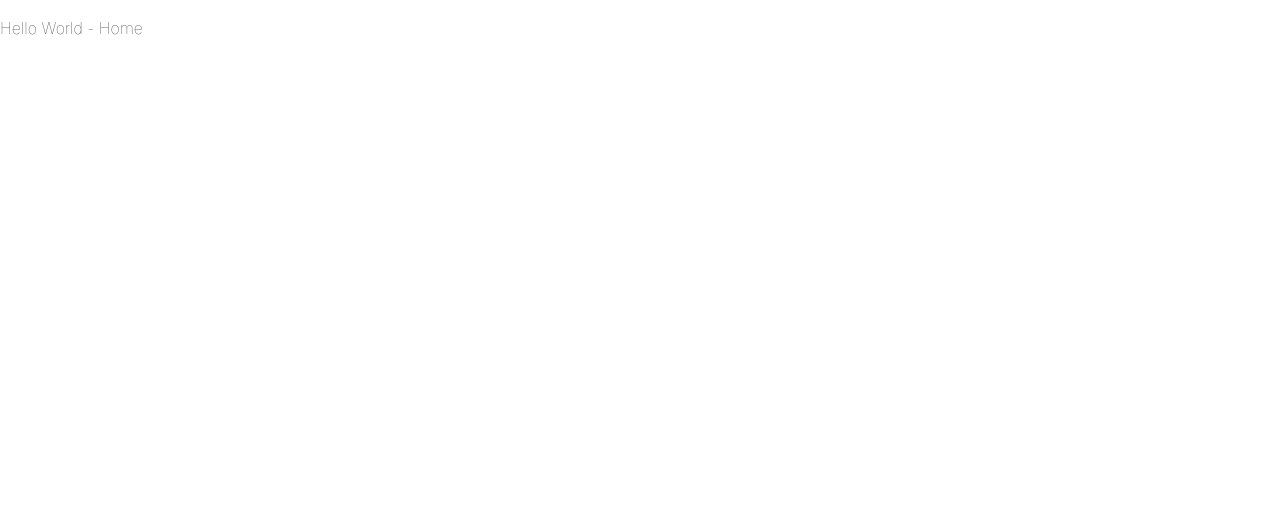
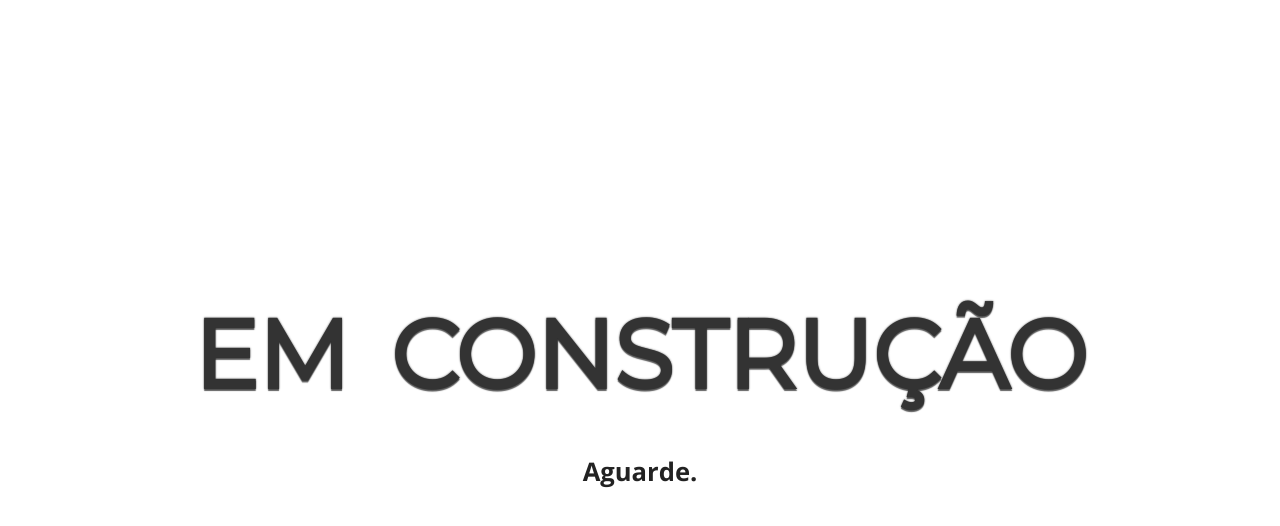
Before and after one commit to PauloEwerson/Portfolio, a React (Create React App) app: page / in a window 1280 px wide. Shown: the top 526 px of the page. Built offline with nearby package versions, Linux system fonts and the light colour scheme.

Commit message:
feat: Página em construção - Coming Soon

```diff
--- a/src/App.js
+++ b/src/App.js
@@ -7,14 +7,14 @@ import {
   Navigate
 } from "react-router-dom";
 
-import Home from './pages/Home';
+import ComingSoon from './pages/ComingSoon';
 
 function App() {
   return (
     <Router>
       <div className="App">
         <Routes>
-          <Route path="/" element={<Home />} />
+          <Route path="/" element={<ComingSoon />} />
           <Route path="*" element={<Navigate to="/"/>} />
         </Routes>
       </div>
--- /dev/null
+++ b/src/pages/ComingSoon/index.js
@@ -0,0 +1,18 @@
+import React from "react";
+import styles from './styles.module.css';
+
+function ComingSoon() {
+  return (
+    <div className={ styles.container }>
+      <div className={ styles.wrapper }>
+        <div className={ styles.content }>
+          <div lassName={ styles.item }>
+            <h1>EM CONSTRUÇÃO</h1>
+            <p>Aguarde.</p>
+          </div>
+        </div>
+      </div>
+    </div>
+  );
+}
+export default ComingSoon;
--- /dev/null
+++ b/src/pages/ComingSoon/styles.module.css
@@ -0,0 +1,69 @@
+@import url(https://fonts.googleapis.com/css?family=Montserrat);
+@import url(https://fonts.googleapis.com/css?family=Open+Sans:400,700);
+
+h1 {
+  margin: 0;
+  font-family: 'Montserrat', sans-serif;
+  font-size: 4em;
+  color: #333;
+  -webkit-text-shadow: 0 2px 1px rgba(0, 0, 0, 0.6), 0 0 2px rgba(0, 0, 0, 0.7);
+  -moz-text-shadow: 0 2px 1px rgba(0, 0, 0, 0.6), 0 0 2px rgba(0, 0, 0, 0.7);
+  text-shadow: 0 2px 1px rgba(0, 0, 0, 0.6), 0 0 2px rgba(0, 0, 0, 0.7);
+  word-spacing: 16px;
+}
+
+p {
+  font-family: 'Open Sans', sans-serif;
+  font-size: 1.4em;
+  font-weight: bold;
+  color: #222;
+  text-shadow: 0 0 40px #FFFFFF, 0 0 30px #FFFFFF, 0 0 20px #FFFFFF;
+}
+
+.container {
+  text-align: center;
+  position: absolute;
+  top: 0;
+  bottom: 0;
+  width: 100%;
+  background: url('');
+  background-size: cover;
+}
+
+.wrapper {
+  width: 100%;
+  min-height: 100%;
+  height: auto;
+  display: table;
+}
+
+.content {
+  display: table-cell;
+  vertical-align: middle;
+}
+
+.item {
+  width: auto;
+  height: auto;
+  margin: 0 auto;
+  text-align: center;
+  padding: 8px;
+}
+
+@media only screen and (min-width: 800px) {
+  h1 {
+    font-size: 6em;
+  }
+  p {
+    font-size: 1.6em;
+  }
+}
+
+@media only screen and (max-width: 320px) {
+  h1 {
+    font-size: 2em;
+  }
+  p {
+    font-size: 1.2em;
+  }
+}
```
